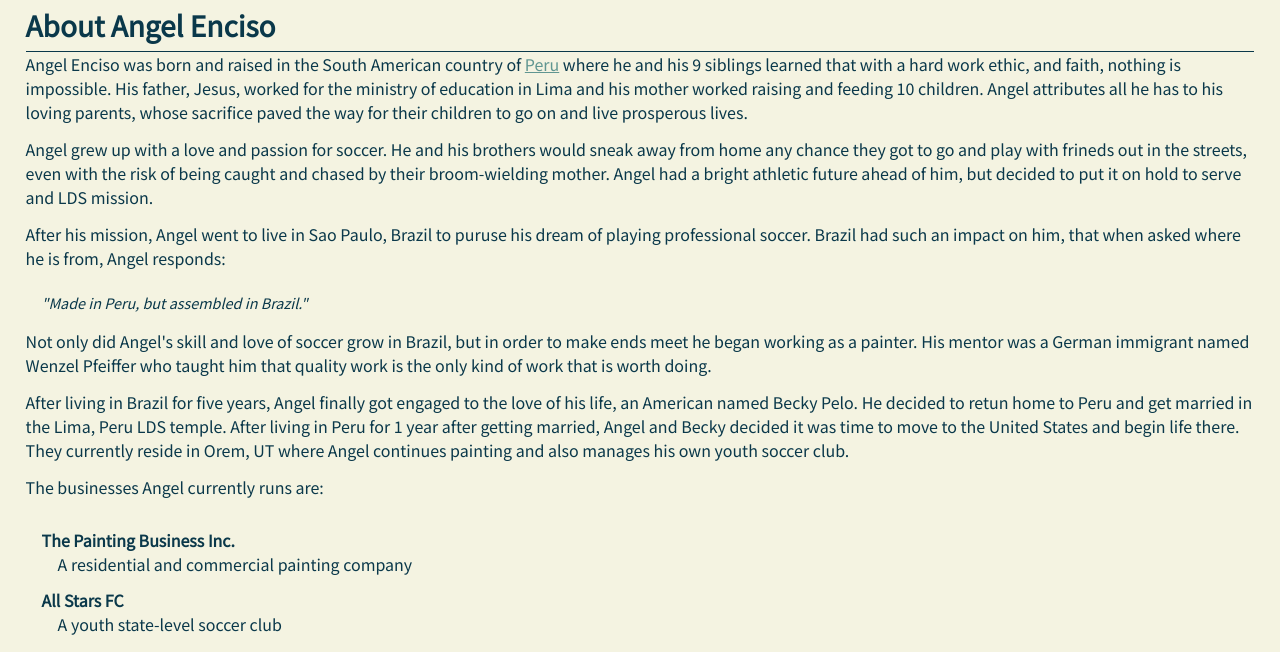
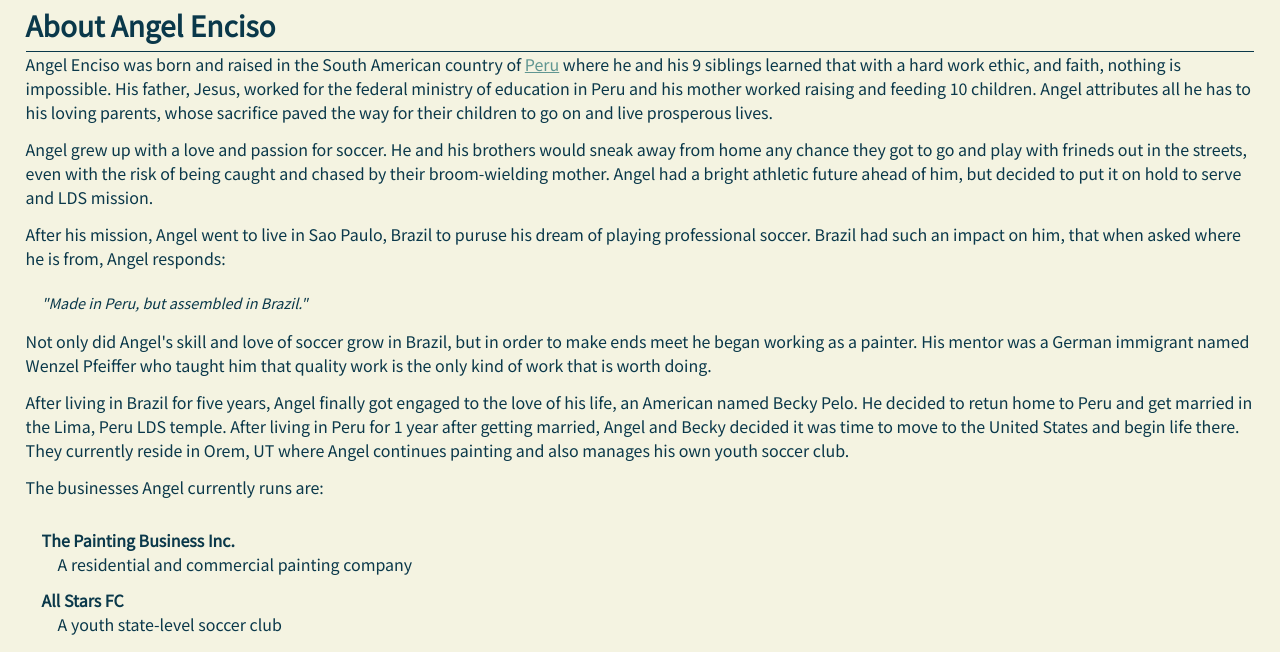
Before and after one commit to dpenciso/angel-enciso, a plain HTML site: page index.html in a window 1280 px wide. Shown: the part 137-789 px from the top of the page. Drawn offline with Linux system fonts and the light colour scheme.

Commit message:
edited info on angel

```diff
--- a/index.html
+++ b/index.html
@@ -31,7 +31,7 @@
         <a href="https://en.wikipedia.org/wiki/Peru" target="blank">Peru</a>
         where he and his 9 siblings learned that with a hard work ethic, and
         faith, nothing is impossible. His father, Jesus, worked for the
-        ministry of education in Lima and his mother worked raising and feeding 10
+        federal ministry of education in Peru and his mother worked raising and feeding 10
         children. Angel attributes all he has to his loving parents, whose
         sacrifice paved the way for their children to go on and live prosperous
         lives.
```
